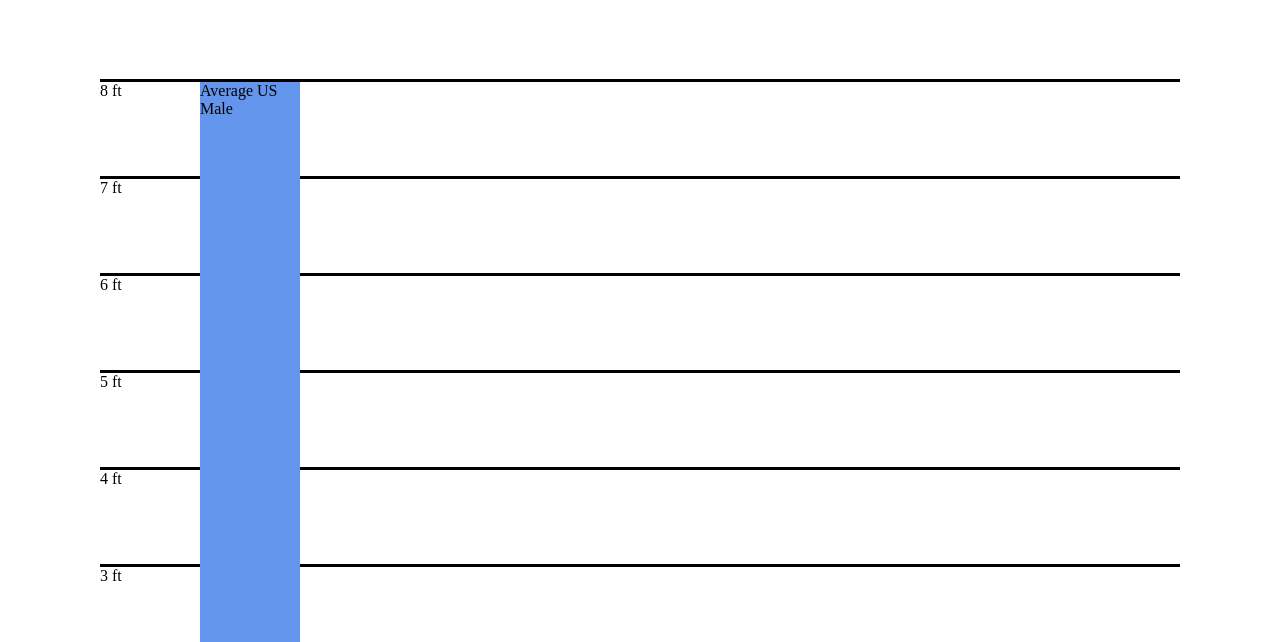
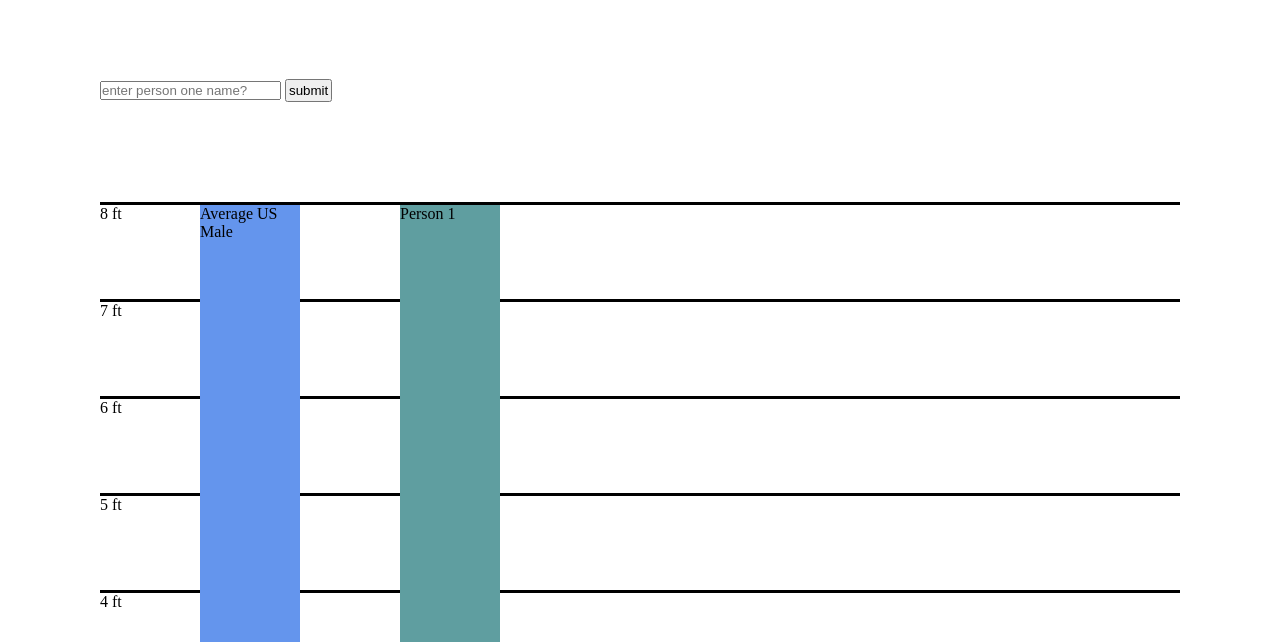
Before and after one commit to VernellMiller/your-fit, a plain HTML site: page index.html in a window 1280 px wide. Shown: the part 158-800 px from the top of the page. Drawn offline with Linux system fonts and the light colour scheme.

Commit message:
wip: adds form

```diff
--- a/index.html
+++ b/index.html
@@ -9,6 +9,12 @@
   </head>
   <body>
     <h1>What is your body fit?</h1>
+
+    <div class="form">
+      <input type="text" placeholder="enter person one name?" />
+      <button>submit</button>
+    </div>
+
     <div class="container">
       8 ft
       <div class="feet">7 ft</div>
@@ -20,7 +26,9 @@
       <div class="feet">1 ft</div>
       <div class="feet">base</div>
       <div class="average">Average US Male</div>
+      <div class="persons" id="p1">Person 1</div>
     </div>
+
     <script src="./js/script.js"></script>
   </body>
 </html>
```
